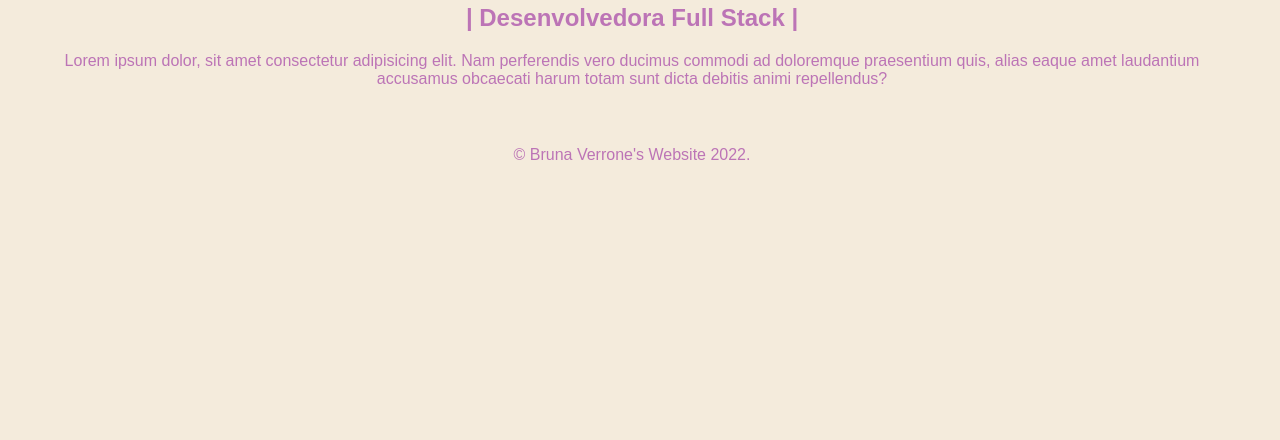
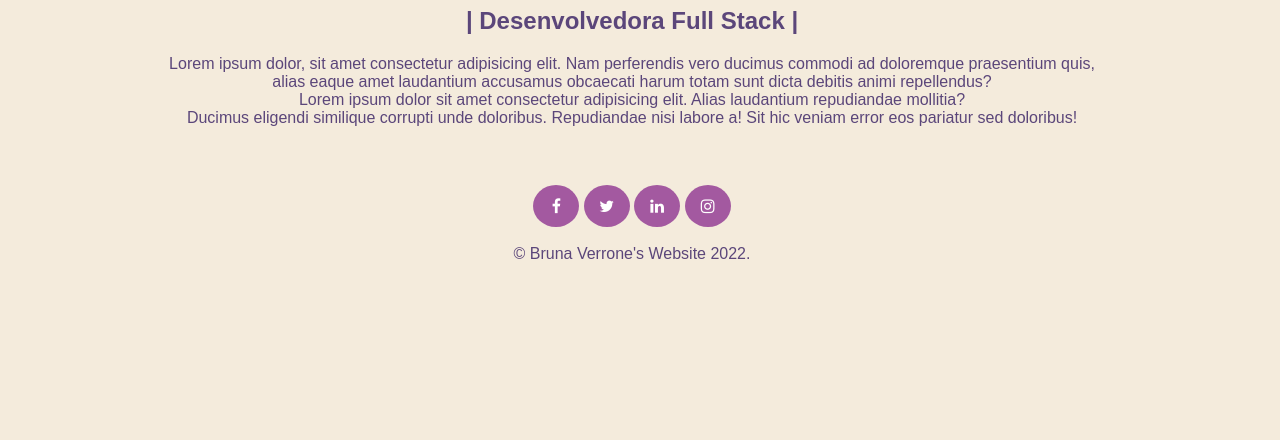
Before and after one commit to verronebruna/Front-End, a plain HTML site: page Atividade 2 - 10.02.2022/index.html in a window 1280 px wide. Shown: the part 360-800 px from the top of the page. Drawn offline with Linux system fonts and the light colour scheme; files whose address does not match are found by name.

Commit message:
Atualização: rodapé - icones de redes sociais

```diff
--- a/Atividade 2 - 10.02.2022/index.html
+++ b/Atividade 2 - 10.02.2022/index.html
@@ -16,18 +16,33 @@
     <img class="foto"
     src="C:\Users\tiago\Documents\Generation\Bloco 3\Front-End\assets\img\me.jpg" width="250" height="250"
     alt="Foto da criadora deste contéudo."/>
-    <h1 class="center">Hi, I'm Bruna</h1>
+    <h1 class="font">Hi, I'm Bruna</h1>
     <div>
 
+    <h2 class="font">| Desenvolvedora Full Stack |</h2>
     <div class="center">
-    <h2>| Desenvolvedora Full Stack |</h2>
     <p>
-       Lorem ipsum dolor, sit amet consectetur adipisicing elit. Nam perferendis vero ducimus commodi ad doloremque praesentium quis, alias eaque amet laudantium accusamus obcaecati harum totam sunt dicta debitis animi repellendus?
-    </p>
+       Lorem ipsum dolor, sit amet consectetur adipisicing elit. Nam perferendis vero ducimus commodi ad doloremque praesentium quis,
+       <br />
+       alias eaque amet laudantium accusamus obcaecati harum totam sunt dicta debitis animi repellendus?
+       <br />
+       Lorem ipsum dolor sit amet consectetur adipisicing elit. Alias laudantium repudiandae mollitia?
+       <br />
+       Ducimus eligendi similique corrupti unde doloribus. Repudiandae nisi labore a! Sit hic veniam error eos pariatur sed doloribus! </p>
     </div>
 
     <br />
-    <footer class="center">
+    <footer class="center" >
+        <meta name="viewport" content="width=device-width, initial-scale=1">
+        <link rel="stylesheet" href="https://cdnjs.cloudflare.com/ajax/libs/font-awesome/4.7.0/css/font-awesome.min.css">
+
+    <!-- Add font awesome icons -->
+    <a href="#" class="fa fa-facebook"></a>
+    <a href="#" class="fa fa-twitter"></a>
+    <a href="#" class="fa fa-linkedin"></a>
+    <a href="#" class="fa fa-instagram"></a>
+    <br />
+    <br />
         © Bruna Verrone's Website 2022.
     </footer>
 
--- a/assets/css/style.css
+++ b/assets/css/style.css
@@ -1,10 +1,17 @@
 /*Estilos da página Index.html e contato.html - Atividade 2*/
 .center{
     text-align: center;
-    font-family: Arial, Helvetica, sans-serif;
+    font-family: 'OratorStd', sans-serif!important;
     margin: 20px 40px 20px;
-    color: #bc74b6;
+    color: #5b467a;
 }
+
+.font{
+  color: #5b467a;
+  font-family: Poppins,sans-serif; /*define a fonte*/
+  text-align: center;
+}
+
 /*Imagem*/
 img.foto {
   display: block;
@@ -14,10 +21,14 @@ img.foto {
 }
 
 body{
-    background-color: #f4ebdc;
-    margin:2px 1em 0 auto; /*sequencia: topo | direita | inferior | esquerda */
-    padding: 15px;
+  /*background-image: url('https://www.teahub.io/photos/full/40-409335_1920x1080-pastel-wallpaper-tumblr-aesthetic-backgrounds..jpg');
+  background-size: cover;*/
+ /* background-image: linear-gradient(to bottom, #f2e8db,rgba(255, 192, 203, 0.897) , #8d005e59);*/
 
+
+  background-color: #f4ebdc;
+  margin:2px 1em 0 auto; /*sequencia: topo | direita | inferior | esquerda*/
+  padding: 15px;
 }
 
 /* Barra de navegação.*/
@@ -27,12 +38,13 @@ body{
     position: fixed; /*Muda a posição da barra nav - altura/sobrepoe/etc */
     top: 0; /* Posição da barra de nav - no caso 0 pois está no topo!*/
     width: auto; /* largura da navbar? */
+    font-family: Poppins,sans-serif; /*define a fonte*/
   }
 
   /* Links na barra de navegação */
   .navbar a {
     display: inline-block;
-    color: #d4a1ac; /*cor do texto*/
+    color: #5b467a; /*cor do texto*/
     text-align: center; /*alinhamento do texto*/
     padding: 13px 13px; /*tamanho do botão da barra nav*/
     text-decoration: none; /*tira o underline do texto*/
@@ -57,4 +69,38 @@ body{
     align-items: center;
 }
 
+.fa {
+padding: 13px;
+font-size: 15px;
+width: 20px;
+text-align: center;
+text-decoration: none;
+margin:center;
+border-radius: 50%;
+}
+
+.fa:hover {
+opacity: 0.7;
+}
+
+.fa-facebook {
+background: #A359A0;
+color: white;
+}
+
+.fa-twitter {
+background: #A359A0;
+color: white;
+}
+
+.fa-linkedin {
+background: #A359A0;
+color: white;
+}
+
+.fa-instagram {
+background: #A359A0;
+color: white;
+}
+
 /*Estilos da página Index.html e contato.html - Atividade 2*/
```
Also changed, not shown: Atividade 2 - 10.02.2022/contato.html (+14 -4 lines), assets/img/background1.jpg (added).
